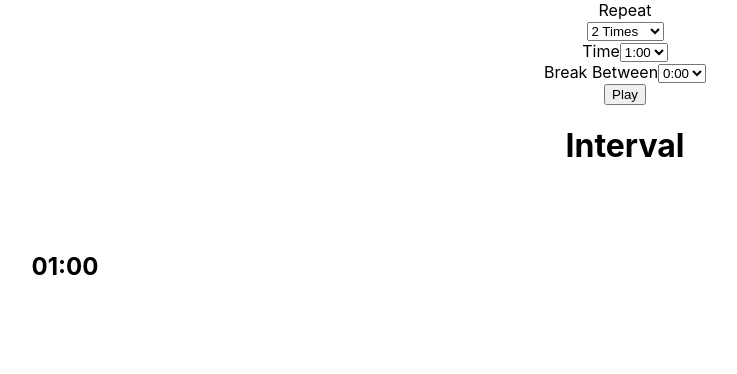
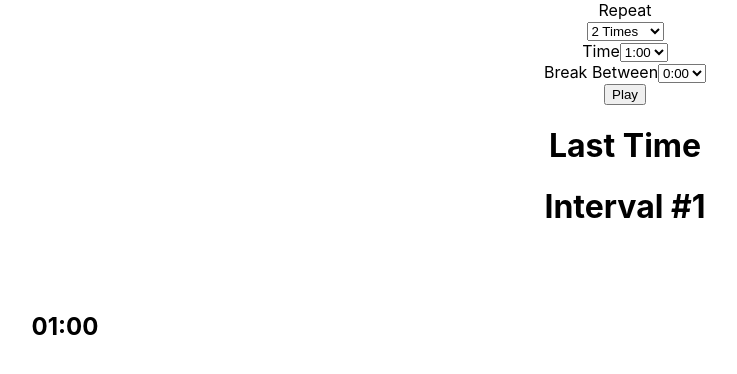
Before and after one commit to toddwseattle/interval-timerjs, a React (Create React App) app: page / in a window 1280 px wide. Shown: the top 374 px of the page, without its empty margins (15-752 px from the left). Built offline with nearby package versions, Linux system fonts and the light colour scheme.

Commit message:
Get Intervals working; breaks not working yet - multiple intervals can be run with an alarm. - the break drop down is not yet implemented and honored - added an IntervalDisplay component to show what the current interval is. - added a hotel style "service bell" sound to assets (not yet used).

```diff
--- a/src/App.js
+++ b/src/App.js
@@ -3,6 +3,7 @@ import "./App.css";
 import TimerDisplay from "./components/TimerDisplay";
 import Commands from "./containers/Commands";
 import PlayPause from "./components/PlayPause";
+import IntervalDisplay from "./components/IntervalDisplay";
 
 class App extends Component {
   constructor(props) {
@@ -13,24 +14,39 @@ class App extends Component {
     this.ppClick = this.ppClick.bind(this);
     this.state = {
       intervals: 1,
+      intervalsRemaining: 1,
       duration: 60,
       tbreak: 0,
       reset: false,
-      play: false
+      play: false,
+      intervalDone: false,
+      cycleDone: false
     };
   }
   intervalDone() {
-    this.setState({ ...this.state, play: false });
+    const remain = this.state.intervalsRemaining - 1;
+    const done = remain <= 0;
+    const newDuration = done ? 0 : this.state.duration;
+    this.setState({
+      ...this.state,
+      intervalsRemaining: remain,
+      duration: newDuration,
+      cycleDone: done,
+      reset: true,
+      play: this.state.play && !done,
+      intervalDone: true
+    });
   }
 
   intervalChange({ intervals = 1, timespan = 60, tbreak = 0 }) {
     this.setState({
       ...this.state,
       intervals: intervals,
+      intervalsRemaining: intervals,
       duration: timespan,
       tbreak: tbreak,
-      play: false,
-      reset: true
+      reset: true,
+      play: false
     });
   }
   resetComplete() {
@@ -44,8 +60,14 @@ class App extends Component {
       <div className="App">
         <Commands onchange={this.intervalChange} />
         <PlayPause onchange={this.ppClick} play={this.state.play} />
+        <IntervalDisplay remain={this.state.intervalsRemaining} />
         <TimerDisplay
-          toDisplay="Interval"
+          toDisplay={
+            this.state.cycleDone
+              ? "Time's Up!"
+              : "Interval #" +
+                (this.state.intervals - this.state.intervalsRemaining + 1)
+          }
           duration={this.state.duration}
           play={this.state.play}
           reset={this.state.reset}
--- /dev/null
+++ b/src/components/IntervalDisplay.js
@@ -0,0 +1,18 @@
+import React from "react";
+import PropTypes from "prop-types";
+
+const IntervalDisplay = ({ remain }) => {
+  if (remain > 1) {
+    return <h1>{remain} Times Left</h1>;
+  } else if (remain === 1) {
+    return <h1>Last Time</h1>;
+  } else {
+    return <h1>Intervals Complete</h1>;
+  }
+};
+
+IntervalDisplay.propTypes = {
+  remain: PropTypes.number
+};
+
+export default IntervalDisplay;
```
Also changed, not shown: 1 other file (tests, documents, lock files or other folders).
